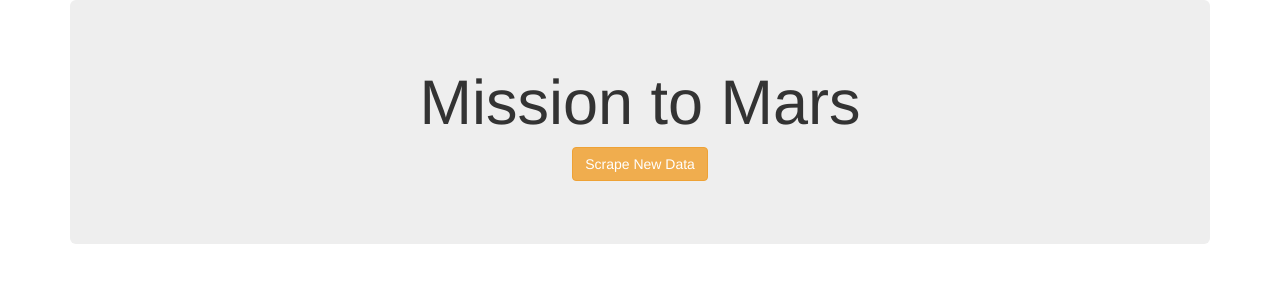
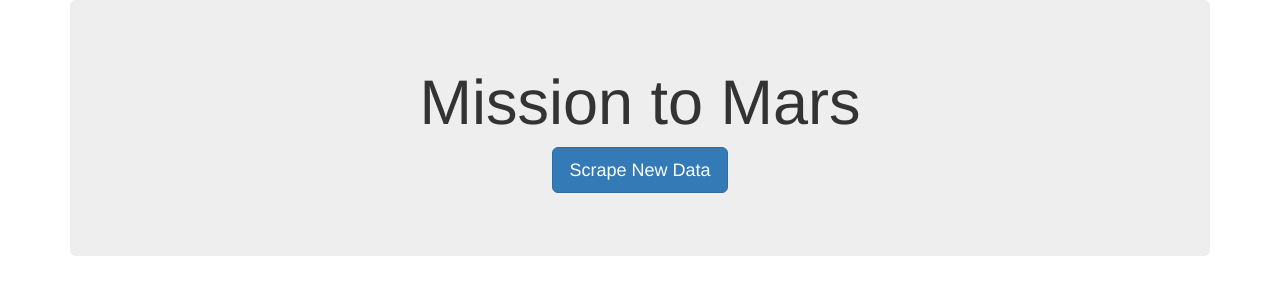
Before and after one commit to shamayun/Mission-to-Mars, a Flask app: page / in a window 1280 px wide. Shown: the top 295 px of the page. Run offline with Flask 2, Linux system fonts and the light colour scheme; data that the repository does not hold is empty; some libraries are stand-ins or nearby versions.

Commit message:
Update index.html

```diff
--- a/templates/index.html
+++ b/templates/index.html
@@ -15,9 +15,8 @@
       <!-- Add Jumbotron to Header -->
       <div class="jumbotron text-center">
         <h1>Mission to Mars</h1>
-
         <!-- Add a button to activate scraping script -->
-        <p><a class="btn btn-warning"" href="/scrape" role="button">Scrape New Data</a></p>
+        <p><a class="btn btn-primary btn-lg" href="/scrape" role="button">Scrape New Data</a></p>
       </div>
 
       <!-- Add section for Mars News -->
@@ -25,7 +24,7 @@
         <div class="col-md-12">
           <div class="media">
             <div class="media-body">
-              <h2>Latest <small>Mars News</small></h2>
+              <h2>Latest Mars News</h2>
               <h4 class="media-heading">{{ mars.news_title }}</h4>
               <p>{{ mars.news_paragraph }}</p>
             </div>
@@ -49,7 +48,7 @@
         <div class="col-md-4">
           <!-- Mars Facts -->
           <div class="row" id="mars-facts">
-            <h4>Mars Facts </h4>
+            <h4>Mars Facts</h4>
             {{ mars.facts | safe }}
           </div>
         </div>
```
